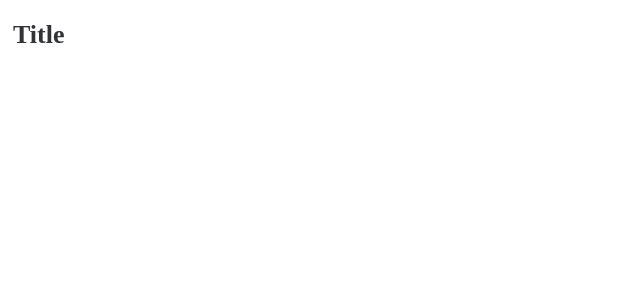
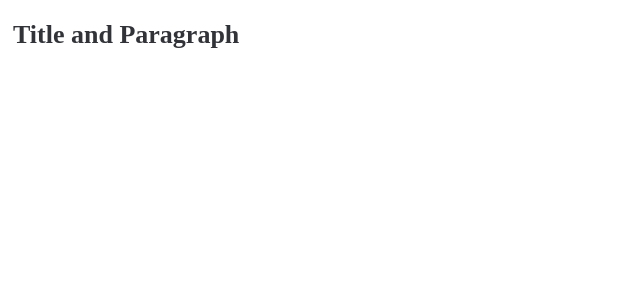
Before and after one commit to PedroHRFerreira/Projeto, a Nuxt app: page / in a window 1280 px wide. Shown: the top 300 px of the page, without its empty margins (0-640 px from the left). Built offline with nearby package versions, Linux system fonts and the light colour scheme.

Commit message:
feat: :sparkles: criação do AtomsParagraphTitle

```diff
--- a/components/atoms/Title/index.vue
+++ b/components/atoms/ParagraphTitle/index.vue
@@ -2,9 +2,9 @@
 import { defineComponent } from "vue";
 
 export default defineComponent({
-  name: "AtomsTitle",
+  name: "AtomsParagraphTitle",
   props: {
-    sizeTitle: {
+    size: {
       type: String,
       default: "large",
       validator: (value: string) => {
@@ -17,7 +17,7 @@ export default defineComponent({
         ].includes(value);
       },
     },
-    typeTitle: {
+    types: {
       type: String,
       default: "dark",
       validator: (value: string) => {
@@ -26,7 +26,7 @@ export default defineComponent({
     },
     text: {
       type: String,
-      default: "Title",
+      default: "Title and Paragraph",
     },
   },
   emits: ["onclick"],
@@ -44,7 +44,7 @@ export default defineComponent({
 </script>
 
 <template>
-  <h1 class="title-text" :class="[sizeTitle, typeTitle]" @click="titleOnClick">
+  <h1 class="type-text" :class="[size, types]" @click="titleOnClick">
     {{ text }}
   </h1>
 </template>
--- a/components/atoms/Title/styles.module.scss
+++ b/components/atoms/ParagraphTitle/styles.module.scss
@@ -1,5 +1,5 @@
-.title-text {
-  width: 100%;
+.type-text {
+  width: auto;
   height: auto;
   display: flex;
   text-align: center;
--- a/pages/index.vue
+++ b/pages/index.vue
@@ -5,5 +5,5 @@ export default defineComponent({
 });
 </script>
 <template>
-  <AtomsTitle />
+  <AtomsParagraphTitle />
 </template>
```
